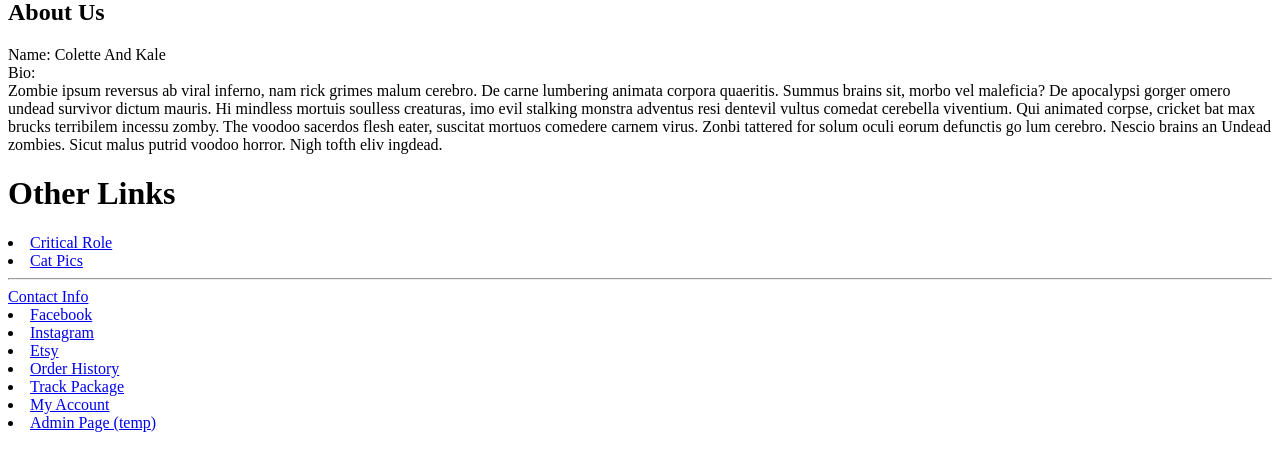
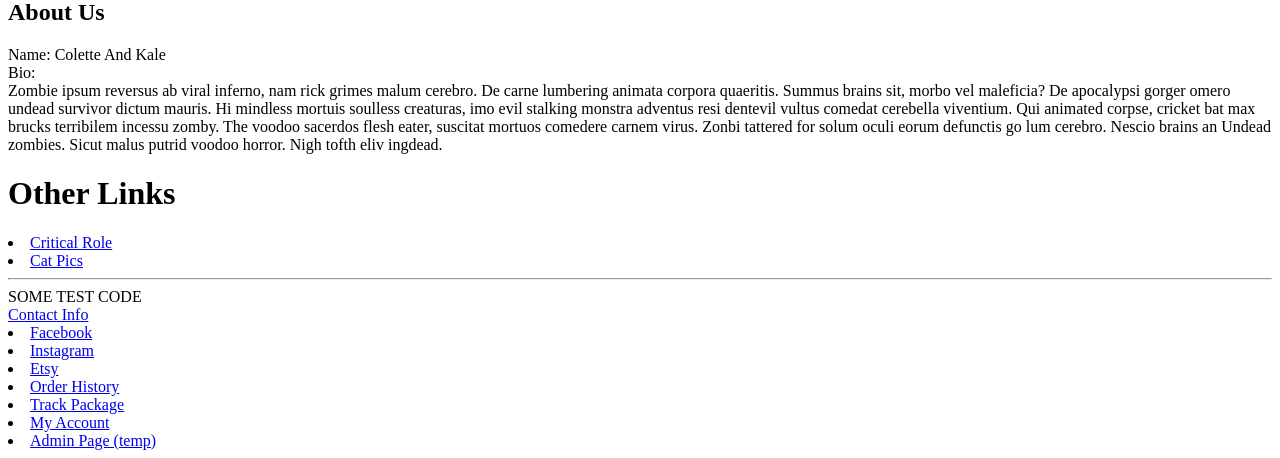
Before and after one commit to kcwilmot/354_website, a PHP site: page /about.php in a window 1280 px wide. Shown: the part 1566-2024 px from the top of the page. Before the commit the page ends 1998 px from the top, so only its background shows below. Run offline with PHP 8.4, Linux system fonts and the light colour scheme.

Commit message:
testing collabs stuff

```diff
--- a/footer.php
+++ b/footer.php
@@ -1,4 +1,5 @@
 <hr>
+SOME TEST CODE
 <divi id="footer">
     <div id="footer-left">
         <a href="/contact.php"> Contact Info </a>
```
